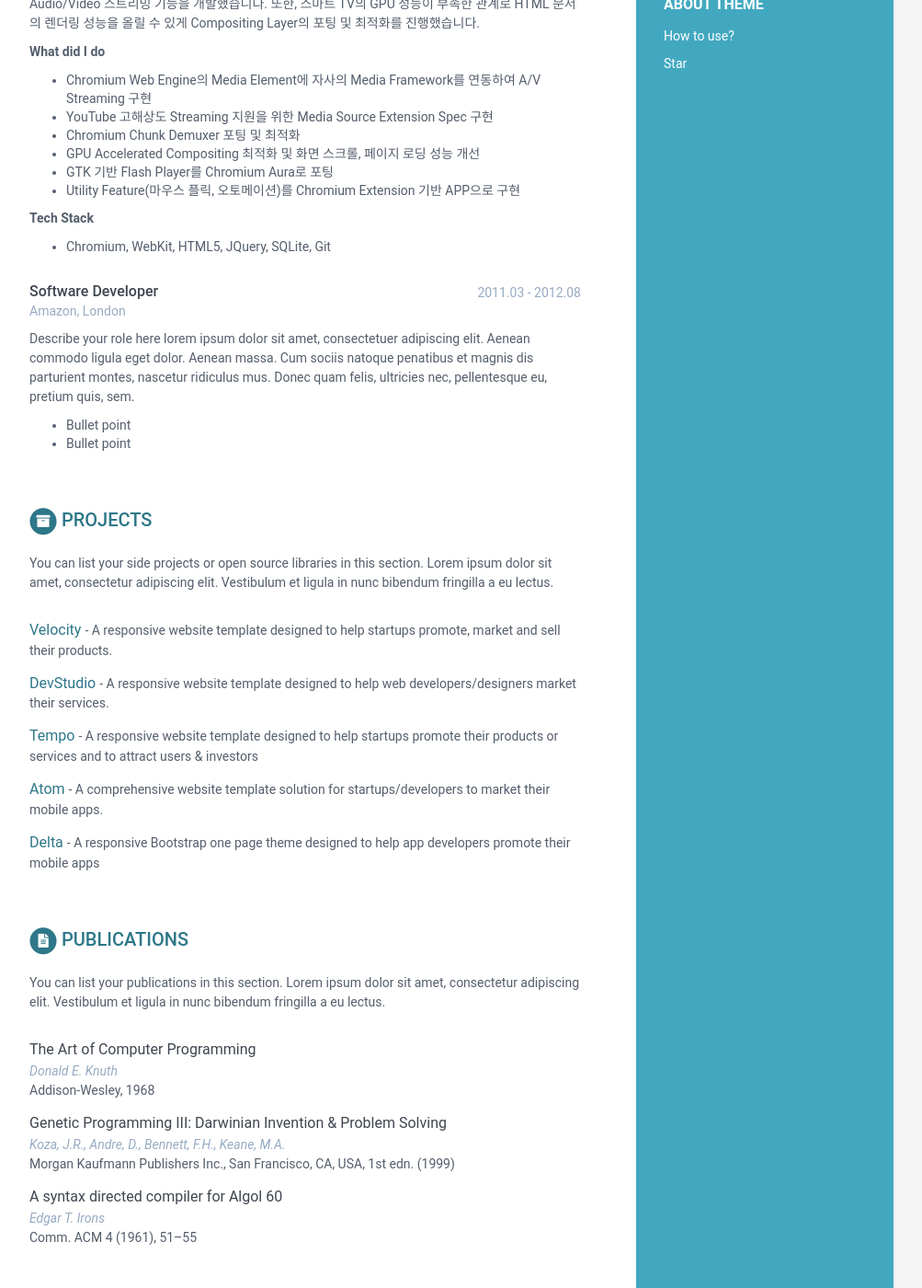
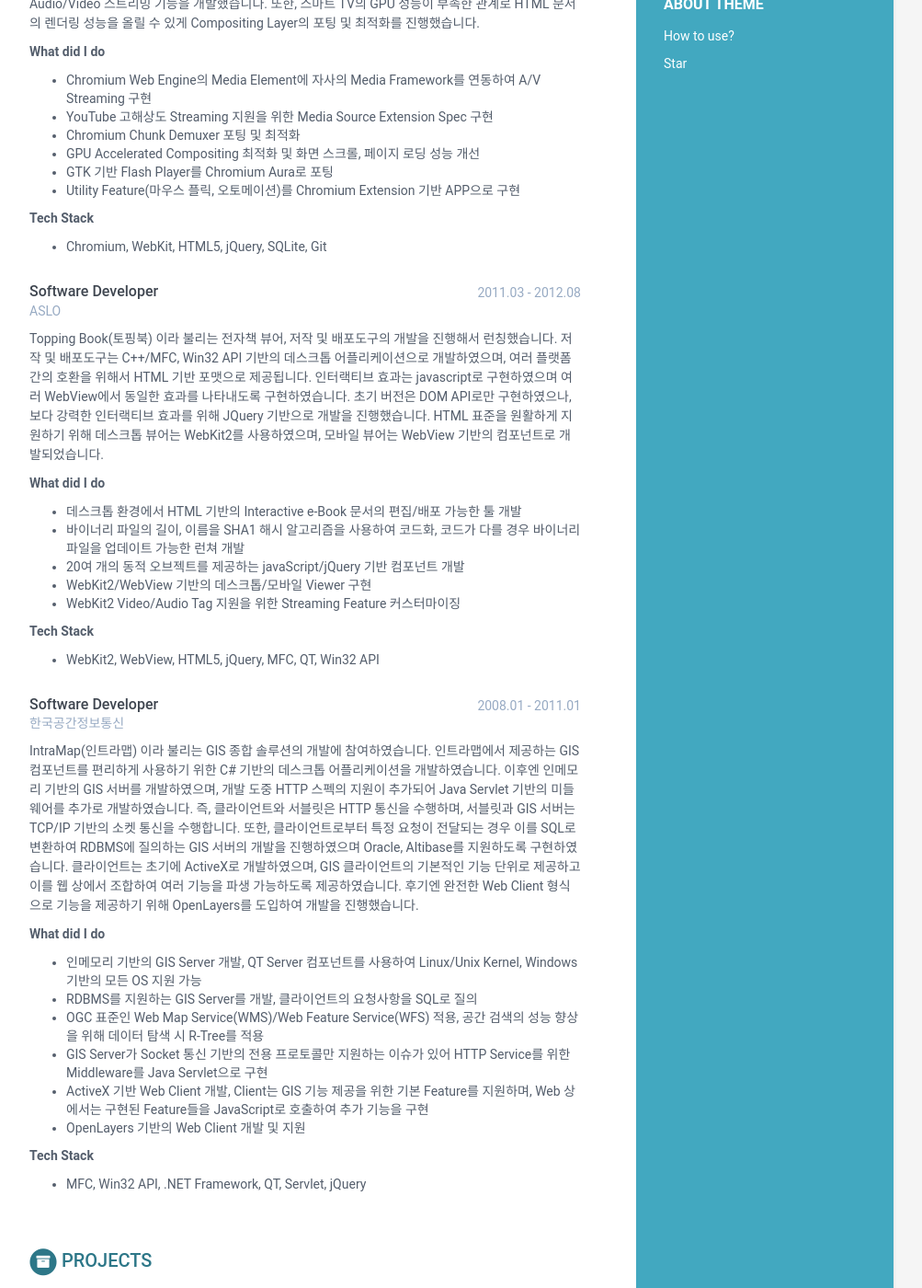
Before and after one commit to grey-scaven/grey-scaven.github.io, a Jekyll site: the page built from index.html, in a window 1280 px wide and 1400 px high, scrolled down 1032 px. Shown: the whole window at 92% size, without its empty margins (168-1171 px from the left). Built offline with Jekyll 4.4.1, drawn with Linux system fonts in a browser that asks for light colours.

Commit message:
Update data.yml

```diff
--- a/_data/data.yml
+++ b/_data/data.yml
@@ -109,20 +109,55 @@ experiences:
           - Utility Feature(마우스 플릭, 오토메이션)를 Chromium Extension 기반 APP으로 구현
 
         <b>Tech Stack</b>
-          - Chromium, WebKit, HTML5, JQuery, SQLite, Git
+          - Chromium, WebKit, HTML5, jQuery, SQLite, Git
 
     - role: Software Developer
       time: 2011.03 - 2012.08
-      company: Amazon, London
+      company: ASLO
       details: |
-        Describe your role here lorem ipsum dolor sit amet, consectetuer
-        adipiscing elit. Aenean commodo ligula eget dolor. Aenean massa.
-        Cum sociis natoque penatibus et magnis dis parturient montes,
-        nascetur ridiculus mus. Donec quam felis, ultricies nec,
-        pellentesque eu, pretium quis, sem.
+        Topping Book(토핑북) 이라 불리는 전자책 뷰어, 저작 및 배포도구의 개발을 진행해서 런칭했습니다.
+        저작 및 배포도구는 C++/MFC, Win32 API 기반의 데스크톱 어플리케이션으로 개발하였으며,
+        여러 플랫폼 간의 호환을 위해서 HTML 기반 포맷으로 제공됩니다. 인터랙티브 효과는 javascript로 구현하였으며
+        여러 WebView에서 동일한 효과를 나타내도록 구현하였습니다. 초기 버전은 DOM API로만 구현하였으나,
+        보다 강력한 인터랙티브 효과를 위해 JQuery 기반으로 개발을 진행했습니다.
+        HTML 표준을 원활하게 지원하기 위해 데스크톱 뷰어는 WebKit2를 사용하였으며, 모바일 뷰어는 WebView
+        기반의 컴포넌트로 개발되었습니다.
 
-          - Bullet point
-          - Bullet point
+        <b>What did I do</b>
+          - 데스크톱 환경에서 HTML 기반의 Interactive e-Book 문서의 편집/배포 가능한 툴 개발
+          - 바이너리 파일의 길이, 이름을 SHA1 해시 알고리즘을 사용하여 코드화, 코드가 다를 경우 바이너리 파일을 업데이트 가능한 런쳐 개발
+          - 20여 개의 동적 오브젝트를 제공하는 javaScript/jQuery 기반 컴포넌트 개발
+          - WebKit2/WebView 기반의 데스크톱/모바일 Viewer 구현
+          - WebKit2 Video/Audio Tag 지원을 위한 Streaming Feature 커스터마이징
+
+        <b>Tech Stack</b>
+          - WebKit2, WebView, HTML5, jQuery, MFC, QT, Win32 API
+
+    - role: Software Developer
+      time: 2008.01 - 2011.01
+      company: 한국공간정보통신
+      details: |
+        IntraMap(인트라맵) 이라 불리는 GIS 종합 솔루션의 개발에 참여하였습니다.
+        인트라맵에서 제공하는 GIS 컴포넌트를 편리하게 사용하기 위한 C# 기반의 데스크톱 어플리케이션을 개발하였습니다.
+        이후엔 인메모리 기반의 GIS 서버를 개발하였으며, 개발 도중 HTTP 스펙의 지원이 추가되어 Java Servlet 기반의
+        미들웨어를 추가로 개발하였습니다. 즉, 클라이언트와 서블릿은 HTTP 통신을 수행하며, 서블릿과 GIS 서버는
+        TCP/IP 기반의 소켓 통신을 수행합니다.
+        또한, 클라이언트로부터 특정 요청이 전달되는 경우 이를 SQL로 변환하여 RDBMS에 질의하는 GIS 서버의 개발을
+        진행하였으며 Oracle, Altibase를 지원하도록 구현하였습니다.
+        클라이언트는 초기에 ActiveX로 개발하였으며, GIS 클라이언트의 기본적인 기능 단위로 제공하고 이를 웹 상에서
+        조합하여 여러 기능을 파생 가능하도록 제공하였습니다. 후기엔 완전한 Web Client 형식으로 기능을 제공하기 위해
+        OpenLayers를 도입하여 개발을 진행했습니다.
+
+        <b>What did I do</b>
+          - 인메모리 기반의 GIS Server 개발, QT Server 컴포넌트를 사용하여 Linux/Unix Kernel, Windows 기반의 모든 OS 지원 가능
+          - RDBMS를 지원하는 GIS Server를 개발, 클라이언트의 요청사항을 SQL로 질의
+          - OGC 표준인 Web Map Service(WMS)/Web Feature Service(WFS) 적용, 공간 검색의 성능 향상을 위해 데이터 탐색 시 R-Tree를 적용
+          - GIS Server가 Socket 통신 기반의 전용 프로토콜만 지원하는 이슈가 있어 HTTP Service를 위한 Middleware를 Java Servlet으로 구현
+          - ActiveX 기반 Web Client 개발, Client는 GIS 기능 제공을 위한 기본 Feature를 지원하며, Web 상에서는 구현된 Feature들을 JavaScript로 호출하여 추가 기능을 구현
+          - OpenLayers 기반의 Web Client 개발 및 지원
+
+        <b>Tech Stack</b>
+          - MFC, Win32 API, .NET Framework, QT, Servlet, jQuery
 
 projects:
     title: Projects
```
